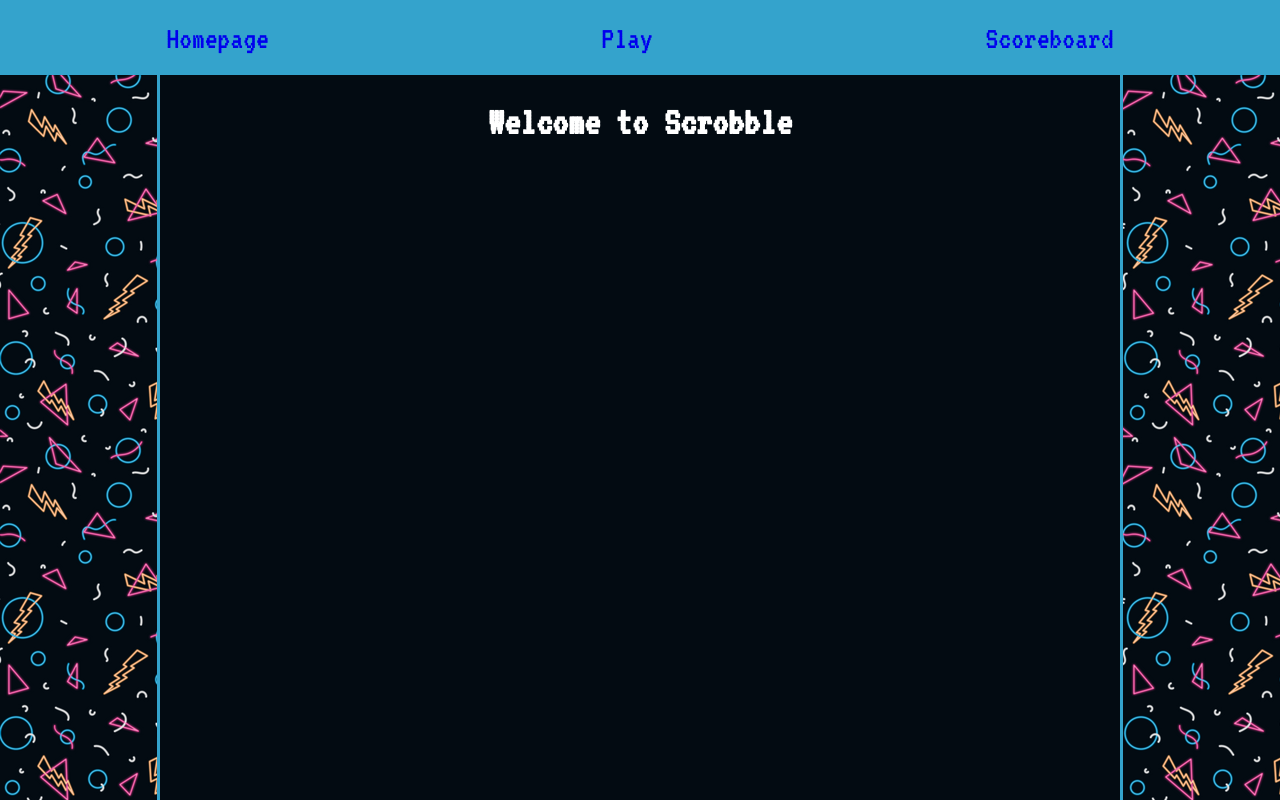
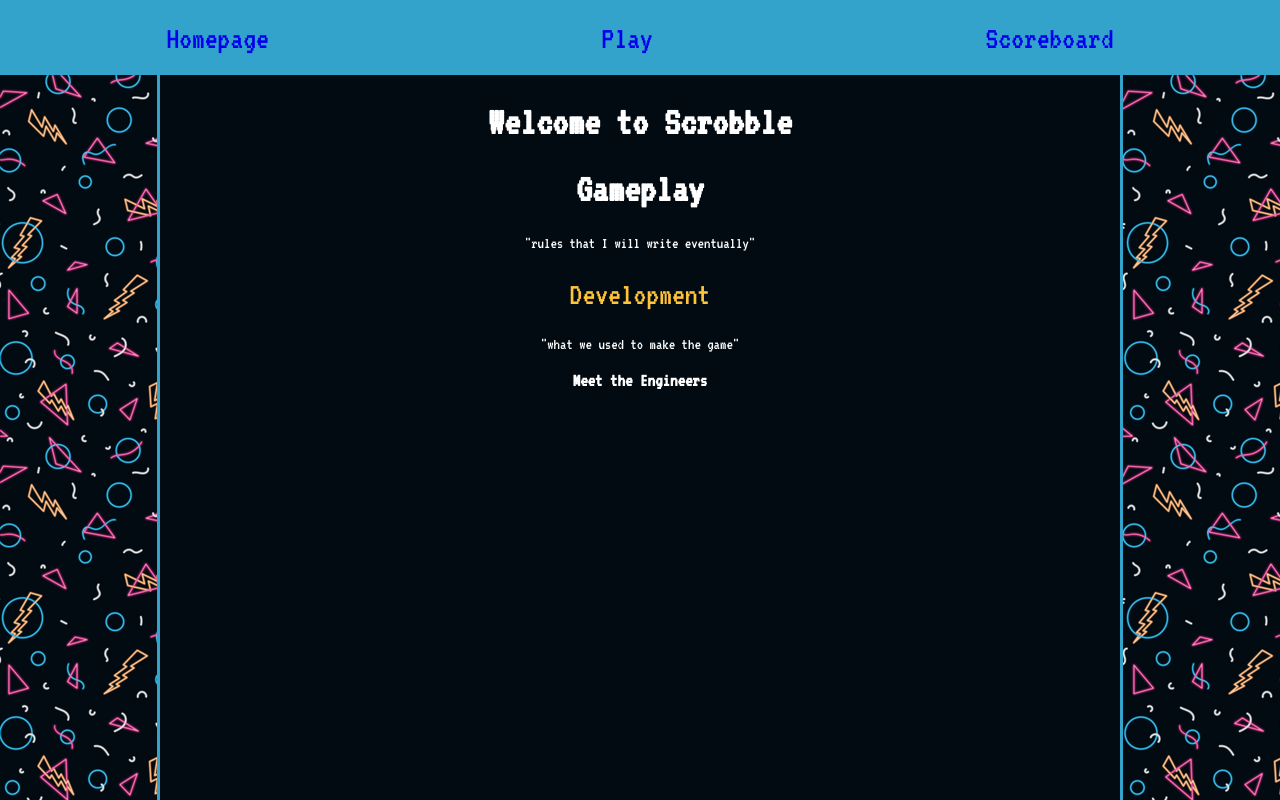
Before and after one commit to claygilk/Hackathon, a Vue app in the folder vue/hackathon-game/: page / in a window 1280 px wide. Shown: the top 800 px of the page. Built offline with nearby package versions, Linux system fonts and the light colour scheme.

Commit message:
Homepage

```diff
--- a/vue/hackathon-game/src/views/Home.vue
+++ b/vue/hackathon-game/src/views/Home.vue
@@ -2,6 +2,20 @@
   <div>
     <div class="homepage">
       <h1>Welcome to Scrobble</h1>
+      <h1>Gameplay</h1>
+      <p>
+        "rules that I will write eventually"
+      </p>
+      <h2>
+        Development
+      </h2>
+      <p>
+        "what we used to make the game"
+      </p>
+      <h3>
+        Meet the Engineers
+      </h3>
+      <!-- <img class="profile-pic" src="https://media-exp1.licdn.com/dms/image/C4D03AQG8YbQrpIa-CQ/profile-displayphoto-shrink_800_800/0/1622582128244?e=1635379200&v=beta&t=BTm-VVJ2rQLROtofZOkNKQVUsFmd-nk4kB0-KuYQzuw"> -->
     </div>
   </div>
 </template>
```
